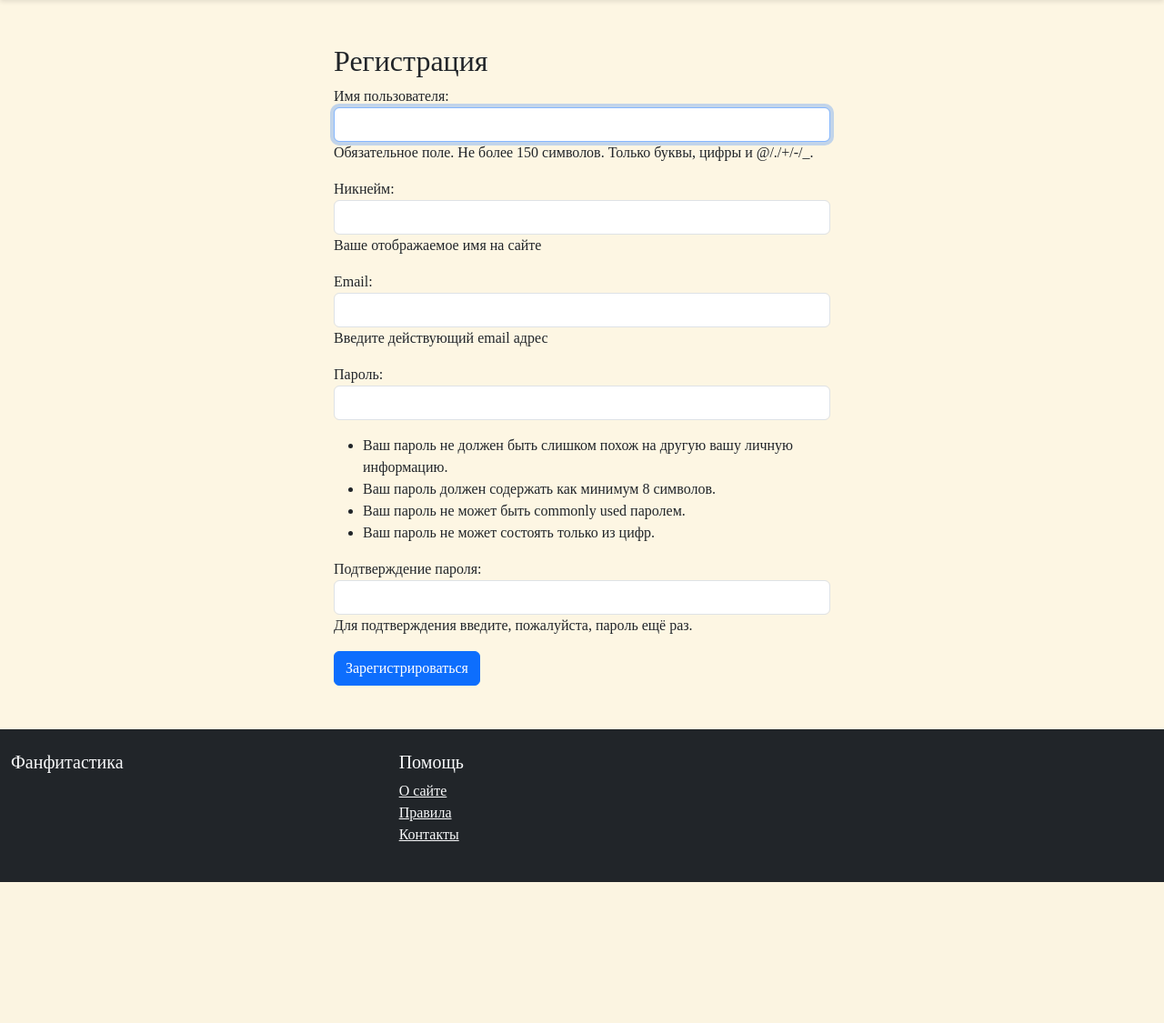
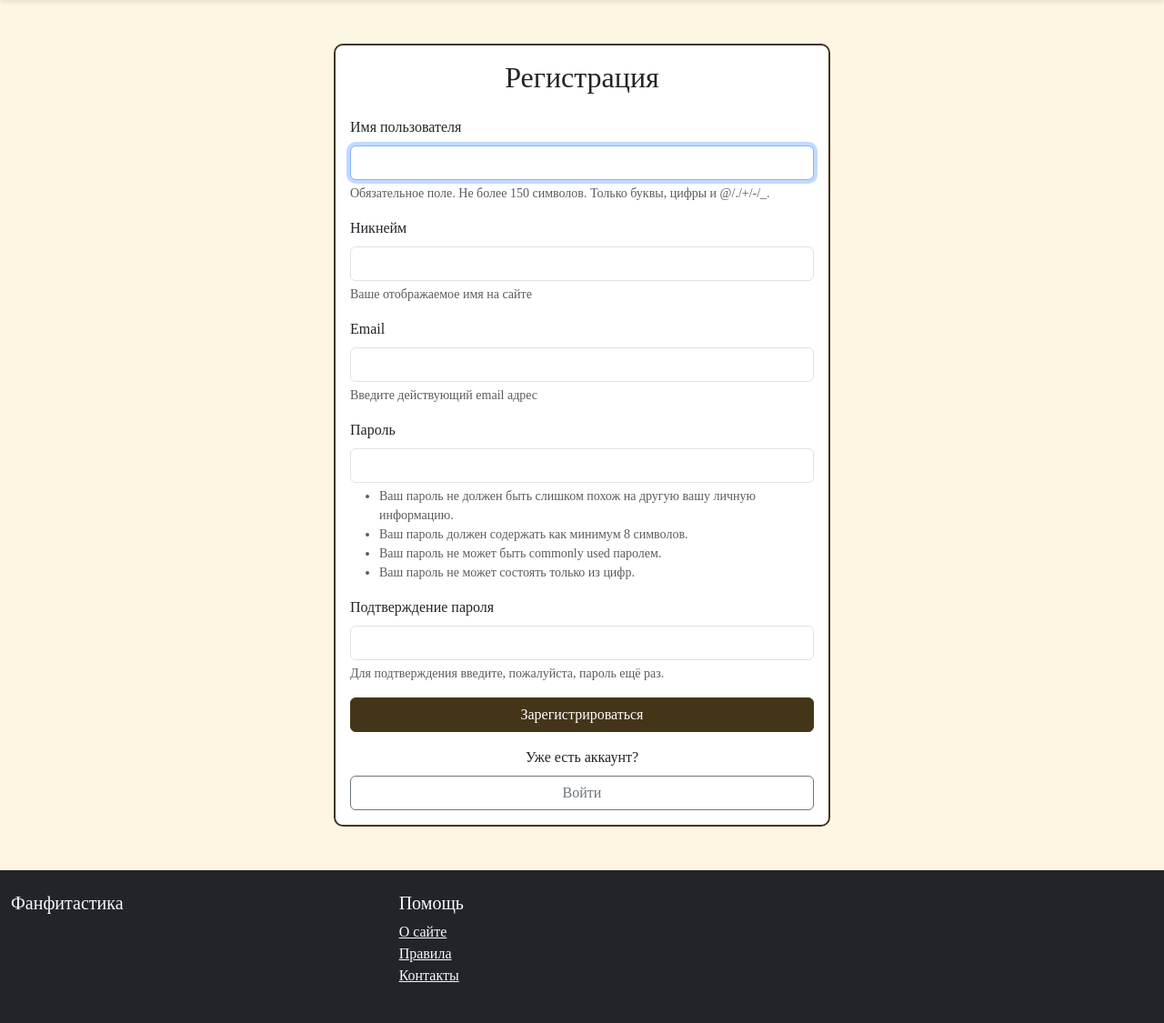
Before and after one commit to Anna-Maydankina/my-site, a Django app: page /users/register/ in a window 1280 px wide. Shown: the part 56-1181 px from the top of the page at 91% size. Before the commit the page ends 1026 px from the top, so only its background shows below. Run offline with Django 5.2, Linux system fonts and the light colour scheme.

Commit message:
Update register.html

```diff
--- a/fanfiction/templates/users/register.html
+++ b/fanfiction/templates/users/register.html
@@ -4,12 +4,53 @@
 <div class="container mt-5">
     <div class="row justify-content-center">
         <div class="col-md-6">
-            <h2>Регистрация</h2>
-            <form method="post">
-                {% csrf_token %}
-                {{ form.as_p }}
-                <button type="submit" class="btn btn-primary">Зарегистрироваться</button>
-            </form>
+            <div class="card">
+                <div class="card-body">
+                    <h2 class="card-title text-center mb-4">Регистрация</h2>
+                    <form method="post">
+                        {% csrf_token %}
+
+                        {% if form.errors %}
+                            <div class="alert alert-danger">
+                                <strong>Пожалуйста, исправьте следующие ошибки:</strong>
+                                <ul class="mb-0">
+                                {% for field in form %}
+                                    {% for error in field.errors %}
+                                        <li>{{ field.label }}: {{ error }}</li>
+                                    {% endfor %}
+                                {% endfor %}
+                                {% for error in form.non_field_errors %}
+                                    <li>{{ error }}</li>
+                                {% endfor %}
+                                </ul>
+                            </div>
+                        {% endif %}
+
+                        {% for field in form %}
+                        <div class="mb-3">
+                            <label for="{{ field.id_for_label }}" class="form-label">
+                                {{ field.label }}
+                            </label>
+                            {{ field }}
+                            {% if field.help_text %}
+                            <div class="form-text">{{ field.help_text|safe }}</div>
+                            {% endif %}
+                        </div>
+                        {% endfor %}
+
+                        <button type="submit" class="btn btn-primary w-100 mb-3" style="background-color: #453518; border-color: #453518;">
+                            Зарегистрироваться
+                        </button>
+
+                        <div class="text-center">
+                            <p class="mb-2">Уже есть аккаунт?</p>
+                            <a href="{% url 'login' %}" class="btn btn-outline-secondary w-100">
+                                Войти
+                            </a>
+                        </div>
+                    </form>
+                </div>
+            </div>
         </div>
     </div>
 </div>
```
